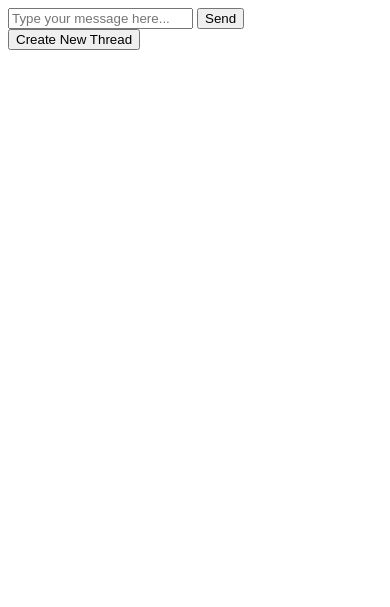
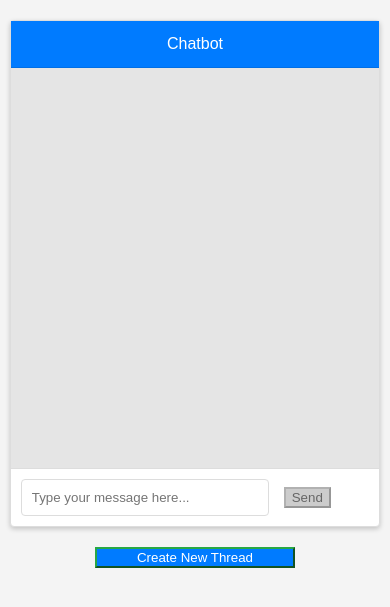
Before and after one commit to hooriya535/detusche-boerse-repo, a Flask app: page / in a window 390 px wide. Shown: the top 607 px of the page. Run offline with Flask 3, Linux system fonts and the light colour scheme; parts of the project's set-up code (start-up, migrations or seed data) failed here and were passed over.

Commit message:
improved frontend

```diff
--- a/assistant.py
+++ b/assistant.py
@@ -119,8 +119,8 @@ class Assistant:
         for message in reversed(messages_list):
             if message.role == "assistant":
                 # Construct the message string for the assistant's message
-                message_content = " ".join(item.text.value for item in message.content)
-                last_assistant_message = f"Assistant: {message_content}\n"
+                last_assistant_message = " ".join(item.text.value for item in message.content).join(" \n")
+                #last_assistant_message = f"{message_content}\n"
 
         return last_assistant_message.strip()  # Return only the last assistant message
 
--- /dev/null
+++ b/static/css/styles.css
@@ -0,0 +1,165 @@
+/* Reset some default styles */
+html, body, div, span, applet, object, iframe,
+h1, h2, h3, h4, h5, h6, p, blockquote, pre,
+a, abbr, acronym, address, big, cite, code,
+del, dfn, em, img, ins, kbd, q, s, samp,
+small, strike, strong, sub, sup, tt, var,
+b, u, i, center,
+dl, dt, dd, ol, ul, li,
+fieldset, form, label, legend,
+table, caption, tbody, tfoot, thead, tr, th, td,
+article, aside, canvas, details, embed,
+figure, figcaption, footer, header, hgroup,
+menu, nav, output, ruby, section, summary,
+time, mark, audio, video {
+    margin: 0;
+    padding: 0;
+    border: 0;
+    font-size: 100%;
+    font: inherit;
+    vertical-align: baseline;
+}
+
+/* HTML5 display-role reset for older browsers */
+article, aside, details, figcaption, figure,
+footer, header, hgroup, menu, nav, section {
+    display: block;
+}
+
+body {
+    line-height: 1;
+    font-family: Arial, sans-serif;
+    background-color: #f4f4f4;
+}
+
+ol, ul {
+    list-style: none;
+}
+
+/* Set box-sizing to border-box for all elements */
+*, *::before, *::after {
+    box-sizing: border-box;
+}
+
+/* Chat container styles */
+.chat-container {
+    width: 80%;
+    max-width: 750px;
+    margin: 50px auto;
+    border: 1px solid #ddd;
+    border-radius: 4px;
+    background: #fff;
+    box-shadow: 0 2px 5px rgba(0,0,0,0.2);
+}
+
+.chat-header {
+    background-color: #007bff;
+    color: #fff;
+    padding: 15px;
+    text-align: center;
+    border-bottom: 1px solid #006fe6;
+}
+
+.chat-window {
+    height: 400px;
+    overflow-y: auto;
+    padding: 20px;
+    background: #e5e5e5;
+}
+
+.chat-message {
+    margin-bottom: 15px;
+    line-height: 1.4;
+}
+
+.user-message .message-content {
+    background-color: #007bff;
+    color: #fff;
+    padding: 10px 15px;
+    border-radius: 20px;
+    display: inline-block;
+    max-width: 70%;
+}
+
+.bot-message .message-content {
+    background-color: #f1f1f1;
+    padding: 10px 15px;
+    border-radius: 20px;
+    display: inline-block;
+    max-width: 70%;
+}
+
+.message-time {
+    font-size: 0.85em;
+    color: #666;
+    padding-left: 10px;
+}
+
+.typing-indicator {
+    padding: 10px;
+    text-align: center;
+    color: #666;
+}
+
+.chat-input-container {
+    padding: 10px;
+    border-top: 1px solid #ddd;
+}
+
+#chat-input {
+    width: calc(100% - 90px);
+    padding: 10px;
+    border: 1px solid #ddd;
+    border-radius: 4px;
+    margin-right: 10px;
+}
+
+button:disabled {
+    background-color: #cccccc; /* Gray color */
+    color: #666; /* Darker text color for better contrast */
+    cursor: not-allowed; /* The cursor indicates that the item is not available */
+}
+
+button:enabled {
+    background-color: #007bff; /* Blue color */
+    color: #fff; /* White text color */
+    cursor: pointer;
+}
+
+button:enabled:hover {
+    background-color: #0056b3; /* Darker blue when hovered */
+}
+
+.create-thread-btn {
+    display: block;
+    width: 200px;
+    margin: 20px auto;
+    background-color: #28a745;
+    border-color: #28a745;
+    text-align: center;
+}
+
+.create-thread-btn:hover {
+    background-color: #218838;
+}
+
+/* Add media queries for responsive design */
+@media (max-width: 768px) {
+    .chat-container {
+        width: 95%;
+        margin: 20px auto;
+    }
+
+    #chat-input {
+        width: calc(100% - 100px); /* Adjust input width on smaller screens */
+    }
+}
+
+.thread-status-message {
+    color: green; /* or any other color you prefer */
+    margin-top: 10px;
+    text-align: center;
+    display: none; /* hide by default */
+}
+
+/* Additional styles if needed */
--- a/templates/index.html
+++ b/templates/index.html
@@ -1,61 +1,30 @@
 <!DOCTYPE html>
 <html lang="en">
 <head>
-<meta charset="UTF-8">
-<title>Chatbot Interface</title>
-<!-- Add any additional styles or scripts you need -->
+    <meta charset="UTF-8">
+    <meta name="viewport" content="width=device-width, initial-scale=1.0">
+    <title>Chatbot Interface</title>
+    <link rel="stylesheet" href="{{ url_for('static', filename='css/styles.css') }}">
 </head>
 <body>
-<div id="chat-container">
-    <div id="chat-window">
-        <!-- Messages will be displayed here -->
+    <div class="chat-container">
+        <header class="chat-header">
+            <h1>Chatbot</h1>
+            <!-- Add more header content if needed -->
+        </header>
+        <div id="chat-window" class="chat-window">
+            <!-- Messages will be displayed here -->
+        </div>
+        <div id="typing-indicator" class="typing-indicator" style="display: none;">
+            Bot is typing...
+        </div>
+        <div class="chat-input-container">
+            <input type="text" id="chat-input" placeholder="Type your message here...">
+            <button id="send-button" onclick="sendMessage()" disabled>Send</button>
+        </div>
     </div>
-    <input type="text" id="chat-input" placeholder="Type your message here...">
-    <button onclick="sendMessage()">Send</button>
-</div>
-
-<button onclick="createThread()">Create New Thread</button>
-
-<script>
-function sendMessage() {
-    const input = document.getElementById('chat-input');
-    const message = input.value;
-    input.value = ''; // Clear the input after sending
-
-    // Display the user's message
-    const chatWindow = document.getElementById('chat-window');
-    chatWindow.innerHTML += `<div>User: ${message}</div>`;
-
-    // Send the message to the backend
-    fetch('/message', {
-        method: 'POST',
-        headers: {
-            'Content-Type': 'application/json',
-        },
-        body: JSON.stringify({ message: message }),
-    })
-    .then(response => response.json())
-    .then(data => {
-        // Display the bot's response
-        chatWindow.innerHTML += `<div>${data.response}</div>`;
-        // Scroll to the bottom of the chat window
-        chatWindow.scrollTop = chatWindow.scrollHeight;
-    })
-    .catch(error => console.error('Error:', error));
-}
-
-function createThread() {
-    fetch('/create_thread', {
-        method: 'POST',
-    })
-    .then(response => response.json())
-    .then(data => {
-        if(data.thread_id) {
-            alert('New thread created successfully.');
-        }
-    })
-    .catch(error => console.error('Error:', error));
-}
-</script>
+    <button class="create-thread-btn" onclick="createThread()">Create New Thread</button>
+    <div id="thread-status-message" class="thread-status-message"></div>
+    <script src="{{ url_for('static', filename='js/scripts.js') }}"></script>
 </body>
 </html>
```
Also changed, not shown: static/js/scripts.js (added, +80 -0 lines).
